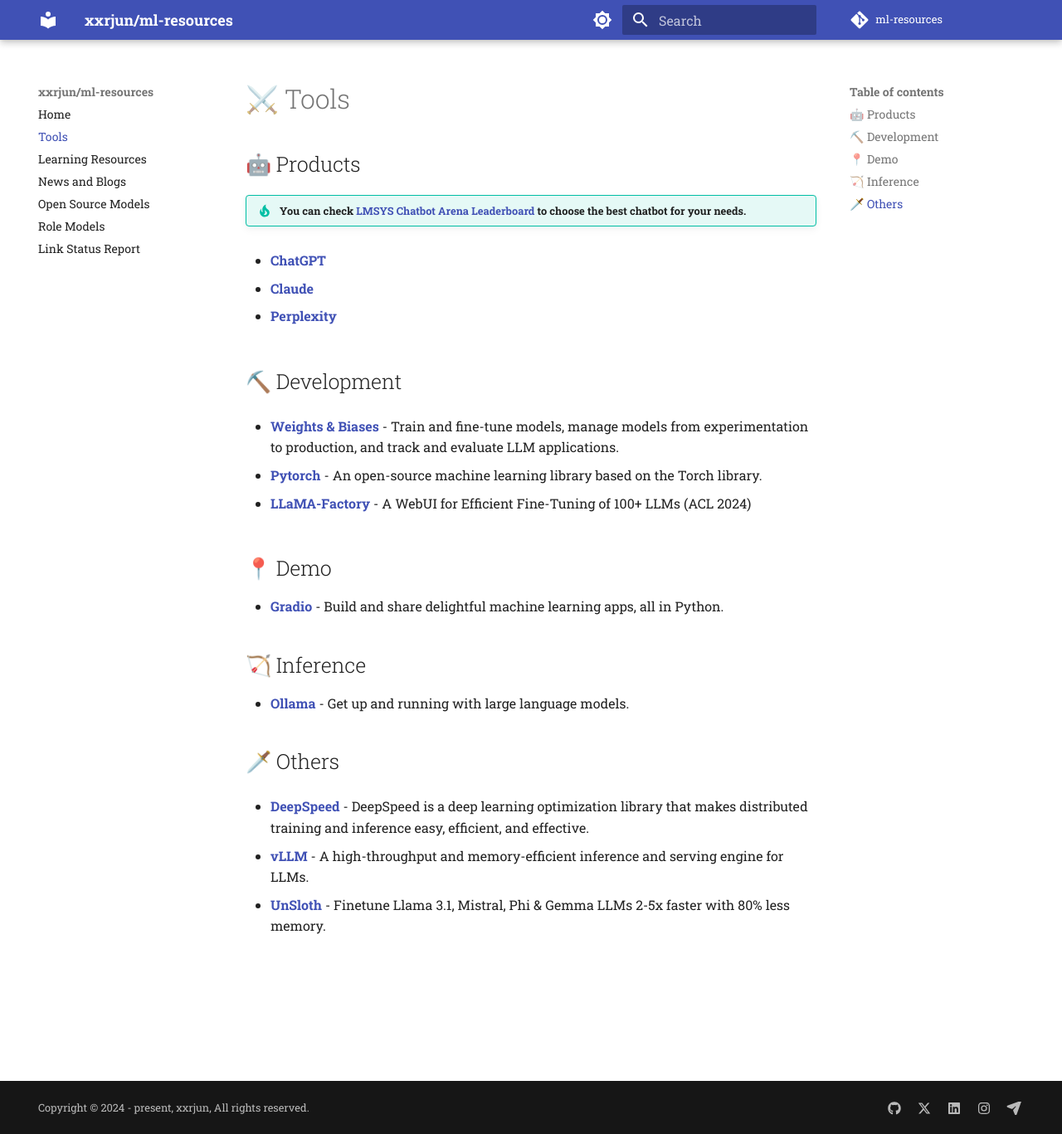
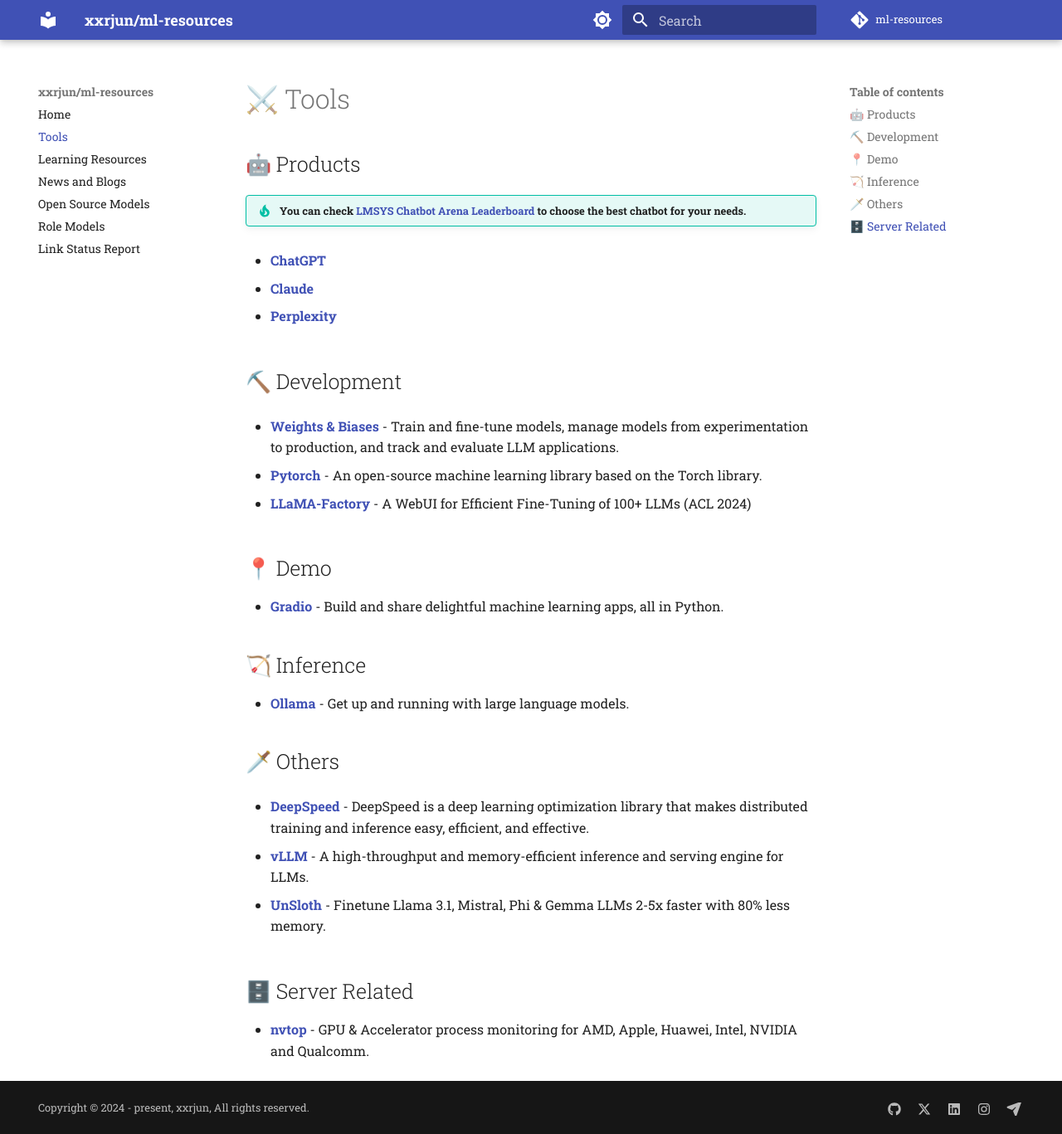
Before and after one commit to xxrjun/ml-resources, an MkDocs documentation site: the page built from docs/tools.md, in a window 1280 px wide and 1367 px high. Shown: the whole window at 83% size. Built offline with MkDocs 1.6.1 and Material for MkDocs 9.7.7, drawn with Linux system fonts in a browser that asks for light colours; comment, search, counter and statistics services are not loaded.

Commit message:
tools: add nvtop

```diff
--- a/docs/tools.md
+++ b/docs/tools.md
@@ -33,3 +33,7 @@
 - [**vLLM**](https://github.com/vllm-project/vllm) - A high-throughput and memory-efficient inference and serving engine for LLMs.
 
 - [**UnSloth**](https://github.com/unslothai/unsloth) - Finetune Llama 3.1, Mistral, Phi & Gemma LLMs 2-5x faster with 80% less memory.
+
+## 🗄️ Server Related
+
+- [**nvtop**](https://github.com/Syllo/nvtop) - GPU & Accelerator process monitoring for AMD, Apple, Huawei, Intel, NVIDIA and Qualcomm.
```
